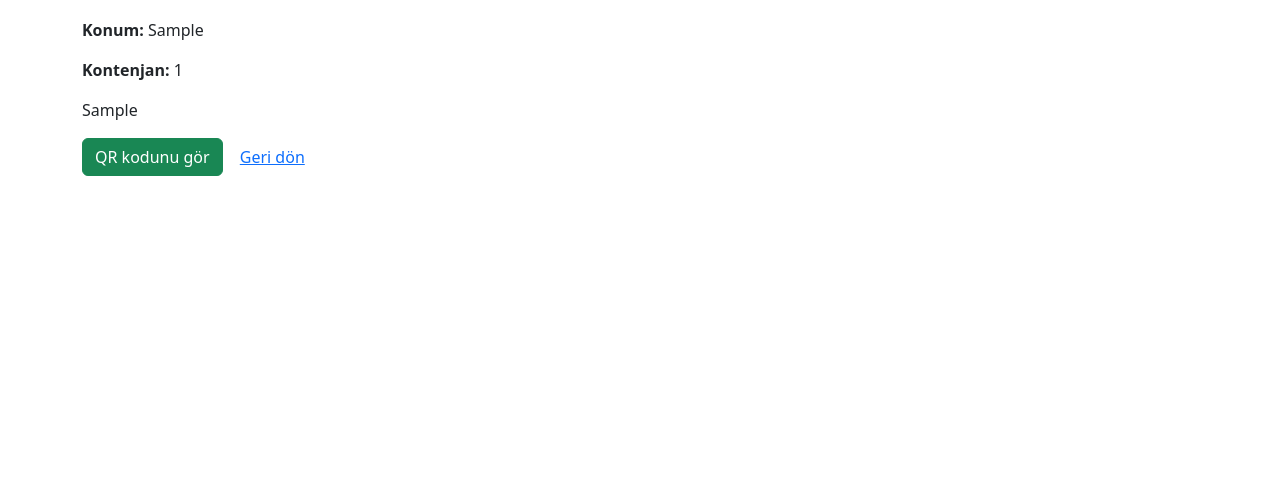
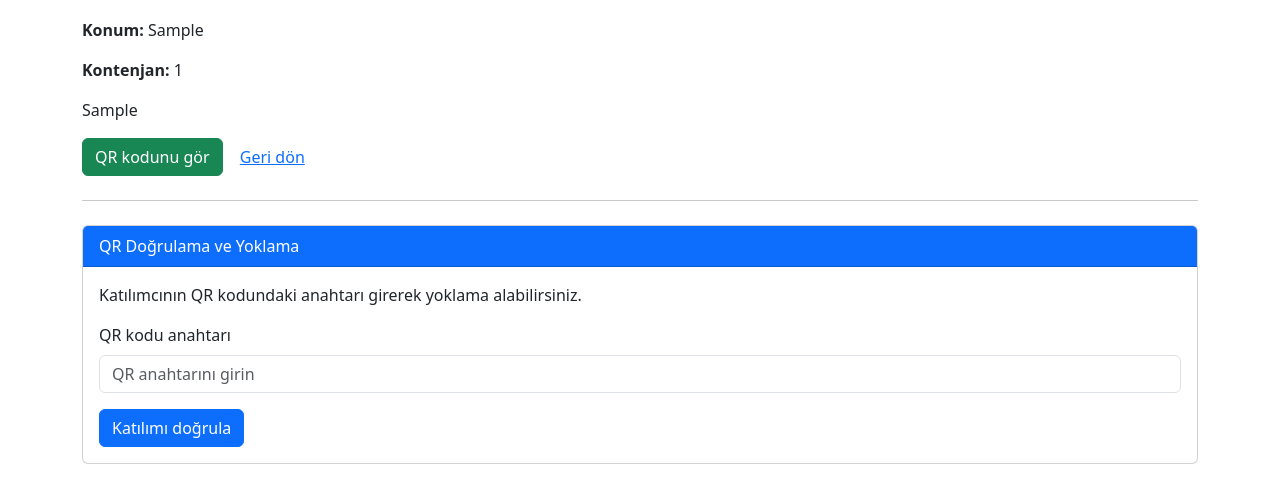
Before and after one commit to TheArya13/kampus-etkinlik-platformu, a Django app: page /etkinlik/1/ in a window 1280 px wide. Shown: the part 166-669 px from the top of the page. Run offline with Django 5.2, Linux system fonts and the light colour scheme; a user stored in the database is signed in; tables that the repository leaves empty hold one stand-in row (values such as "Sample post").

Commit message:
QR dogrulama ve yoklama sistemi eklendi

```diff
--- a/etkinlikler/templates/etkinlikler/etkinlik_detay.html
+++ b/etkinlikler/templates/etkinlikler/etkinlik_detay.html
@@ -1,3 +1,4 @@
+
 <!DOCTYPE html>
 <html lang="tr">
 <head>
@@ -7,26 +8,85 @@
 </head>
 <body>
 <div class="container mt-5">
-        {% if messages %}
-      {% for mesaj in messages %}
-        <div class="alert alert-{% if mesaj.tags == 'error' %}danger{% else %}{{ mesaj.tags }}{% endif %}">{{ mesaj }}</div>
-      {% endfor %}
+
+    {% if messages %}
+        {% for mesaj in messages %}
+            <div class="alert alert-{% if mesaj.tags == 'error' %}danger{% else %}{{ mesaj.tags }}{% endif %}">
+                {{ mesaj }}
+            </div>
+        {% endfor %}
     {% endif %}
+
     <h1>{{ etkinlik.baslik }}</h1>
-    <p><strong>Kulüp:</strong> <a href="{% url 'kulup_detay' etkinlik.kulup.pk %}">{{ etkinlik.kulup }}</a></p>
+
+    <p><strong>Kulüp:</strong>
+        <a href="{% url 'kulup_detay' etkinlik.kulup.pk %}">
+            {{ etkinlik.kulup }}
+        </a>
+    </p>
+
     <p><strong>Tarih:</strong> {{ etkinlik.tarih|date:"d.m.Y H:i" }}</p>
     <p><strong>Konum:</strong> {{ etkinlik.konum }}</p>
     <p><strong>Kontenjan:</strong> {{ etkinlik.kontenjan }}</p>
     <p>{{ etkinlik.aciklama }}</p>
 
     {% if not user.is_authenticated %}
-      <a href="{% url 'giris' %}" class="btn btn-outline-primary">Giriş yap</a>
+        <a href="{% url 'giris' %}" class="btn btn-outline-primary">
+            Giriş yap
+        </a>
     {% elif kayitli %}
-      <a href="{% url 'qr_goster' etkinlik.pk %}" class="btn btn-success">QR kodunu gör</a>
+        <a href="{% url 'qr_goster' etkinlik.pk %}" class="btn btn-success">
+            QR kodunu gör
+        </a>
     {% else %}
-      <a href="{% url 'etkinlik_kayit' etkinlik.pk %}" class="btn btn-primary">Etkinliğe kayıt ol</a>
+        <a href="{% url 'etkinlik_kayit' etkinlik.pk %}" class="btn btn-primary">
+            Etkinliğe kayıt ol
+        </a>
     {% endif %}
-    <a href="{% url 'anasayfa' %}" class="btn btn-link">Geri dön</a>
+
+    <a href="{% url 'anasayfa' %}" class="btn btn-link">
+        Geri dön
+    </a>
+
+    {% if user.is_authenticated %}
+        {% if user.is_staff or etkinlik.kulup.yonetici_id == user.id %}
+            <hr class="my-4">
+
+            <div class="card">
+                <div class="card-header bg-primary text-white">
+                    QR Doğrulama ve Yoklama
+                </div>
+
+                <div class="card-body">
+                    <p>Katılımcının QR kodundaki anahtarı girerek yoklama alabilirsiniz.</p>
+
+                    <form method="post" action="{% url 'qr_dogrula' etkinlik.pk %}">
+                        {% csrf_token %}
+
+                        <div class="mb-3">
+                            <label for="qr_kod" class="form-label">
+                                QR kodu anahtarı
+                            </label>
+
+                            <input
+                                type="text"
+                                name="qr_kod"
+                                id="qr_kod"
+                                class="form-control"
+                                placeholder="QR anahtarını girin"
+                                required
+                            >
+                        </div>
+
+                        <button type="submit" class="btn btn-primary">
+                            Katılımı doğrula
+                        </button>
+                    </form>
+                </div>
+            </div>
+        {% endif %}
+    {% endif %}
+
 </div>
 </body>
 </html>
--- a/etkinlikler/urls.py
+++ b/etkinlikler/urls.py
@@ -1,11 +1,19 @@
+
 from django.urls import path
 from . import views
 
 urlpatterns = [
     path('', views.anasayfa, name='anasayfa'),
+
     path('etkinlik/<int:pk>/', views.etkinlik_detay, name='etkinlik_detay'),
+
     path('etkinlik/<int:pk>/kayit/', views.etkinlik_kayit, name='etkinlik_kayit'),
+
     path('etkinlik/<int:pk>/qr/', views.qr_goster, name='qr_goster'),
+
+    path('etkinlik/<int:pk>/qr-dogrula/', views.qr_dogrula, name='qr_dogrula'),
+
     path('kulupler/', views.kulup_listesi, name='kulup_listesi'),
+
     path('kulup/<int:pk>/', views.kulup_detay, name='kulup_detay'),
 ]
--- a/etkinlikler/views.py
+++ b/etkinlikler/views.py
@@ -1,83 +1,191 @@
+
 from django.shortcuts import render, get_object_or_404, redirect
 from django.contrib.auth.decorators import login_required
-from .models import Etkinlik, Kulup, Kayit
+from django.contrib import messages
+from django.http import HttpResponseForbidden
+from django.views.decorators.http import require_POST
+
+from .models import Etkinlik, Kulup, Kayit, Yoklama
+
 import qrcode
 import io
 import base64
 import secrets
-from django.contrib import messages
 
+
+# ANA SAYFA
 def anasayfa(request):
-    etkinlikler = Etkinlik.objects.filter(durum='aktif').order_by('tarih')
-    return render(request, 'etkinlikler/anasayfa.html', {'etkinlikler': etkinlikler})
+    etkinlikler = Etkinlik.objects.filter(
+        durum='aktif'
+    ).order_by('tarih')
 
+    return render(request, 'etkinlikler/anasayfa.html', {
+        'etkinlikler': etkinlikler
+    })
+
+
+# ETKİNLİK DETAY
 def etkinlik_detay(request, pk):
     etkinlik = get_object_or_404(Etkinlik, pk=pk)
     kayitli = False
+
     if request.user.is_authenticated:
-        kayitli = Kayit.objects.filter(kullanici=request.user, etkinlik=etkinlik).exists()
+        kayitli = Kayit.objects.filter(
+            kullanici=request.user,
+            etkinlik=etkinlik
+        ).exists()
+
     return render(request, 'etkinlikler/etkinlik_detay.html', {
         'etkinlik': etkinlik,
         'kayitli': kayitli
     })
 
+
+# ETKİNLİĞE KAYIT
 @login_required
 def etkinlik_kayit(request, pk):
     etkinlik = get_object_or_404(Etkinlik, pk=pk)
 
     if etkinlik.durum != 'aktif':
-        messages.error(request, 'Bu etkinlik için kayıt kabul edilmiyor.')
+        messages.error(
+            request,
+            'Bu etkinlik için kayıt kabul edilmiyor.'
+        )
         return redirect('etkinlik_detay', pk=pk)
 
-    if Kayit.objects.filter(kullanici=request.user, etkinlik=etkinlik).exists():
-        messages.info(request, 'Bu etkinliğe zaten kayıtlısınız.')
+    if Kayit.objects.filter(
+        kullanici=request.user,
+        etkinlik=etkinlik
+    ).exists():
+        messages.info(
+            request,
+            'Bu etkinliğe zaten kayıtlısınız.'
+        )
         return redirect('etkinlik_detay', pk=pk)
 
-    if Kayit.objects.filter(etkinlik=etkinlik).count() >= etkinlik.kontenjan:
+    if Kayit.objects.filter(
+        etkinlik=etkinlik
+    ).count() >= etkinlik.kontenjan:
         messages.error(request, 'Kontenjan dolu.')
         return redirect('etkinlik_detay', pk=pk)
 
     Kayit.objects.create(
         kullanici=request.user,
         etkinlik=etkinlik,
-        qr_kod=secrets.token_urlsafe(16),
+        qr_kod=secrets.token_urlsafe(16)
     )
-    messages.success(request, 'Kayıt işleminiz tamamlandı.')
-    return redirect('etkinlik_detay', pk=pk)
+
+    messages.success(
+        request,
+        'Kayıt işleminiz tamamlandı.'
+    )
     return redirect('etkinlik_detay', pk=pk)
 
+
+# KULÜP LİSTESİ
 def kulup_listesi(request):
     kulupler = Kulup.objects.all()
-    return render(request, 'etkinlikler/kulup_listesi.html', {'kulupler': kulupler})
 
+    return render(request, 'etkinlikler/kulup_listesi.html', {
+        'kulupler': kulupler
+    })
+
+
+# KULÜP DETAY
 def kulup_detay(request, pk):
     kulup = get_object_or_404(Kulup, pk=pk)
     etkinlikler = Etkinlik.objects.filter(kulup=kulup)
+
     return render(request, 'etkinlikler/kulup_detay.html', {
         'kulup': kulup,
         'etkinlikler': etkinlikler
     })
+
+
+# QR KODUNU GÖSTER
 @login_required
 def qr_goster(request, pk):
     etkinlik = get_object_or_404(Etkinlik, pk=pk)
-    kayit = Kayit.objects.filter(kullanici=request.user, etkinlik=etkinlik).first()
+
+    kayit = Kayit.objects.filter(
+        kullanici=request.user,
+        etkinlik=etkinlik
+    ).first()
 
     if kayit is None:
-        messages.error(request, 'Bu etkinliğe kayıtlı olmadan QR kod alamazsınız.')
+        messages.error(
+            request,
+            'Bu etkinliğe kayıtlı olmadan QR kod alamazsınız.'
+        )
         return redirect('etkinlik_detay', pk=pk)
 
     if not kayit.qr_kod:
         kayit.qr_kod = secrets.token_urlsafe(16)
-        kayit.save()
+        kayit.save(update_fields=['qr_kod'])
 
     qr = qrcode.make(kayit.qr_kod)
 
     buffer = io.BytesIO()
     qr.save(buffer, format='PNG')
-    qr_base64 = base64.b64encode(buffer.getvalue()).decode()
+
+    qr_base64 = base64.b64encode(
+        buffer.getvalue()
+    ).decode()
 
     return render(request, 'etkinlikler/qr_goster.html', {
         'etkinlik': etkinlik,
         'qr_base64': qr_base64,
-        'kayit': kayit,
+        'kayit': kayit
     })
+
+
+# QR DOĞRULAMA VE YOKLAMA
+@login_required
+@require_POST
+def qr_dogrula(request, pk):
+    etkinlik = get_object_or_404(Etkinlik, pk=pk)
+
+    # Yalnızca yetkili kişiler yoklama alabilir.
+    if not (
+        request.user.is_staff
+        or etkinlik.kulup.yonetici_id == request.user.id
+    ):
+        return HttpResponseForbidden(
+            'QR doğrulama yetkiniz yok.'
+        )
+
+    token = request.POST.get('qr_kod', '').strip()
+
+    if not token:
+        messages.error(request, 'QR kodu boş olamaz.')
+        return redirect('etkinlik_detay', pk=pk)
+
+    kayit = Kayit.objects.filter(
+        etkinlik=etkinlik,
+        qr_kod=token
+    ).first()
+
+    if kayit is None:
+        messages.error(request, 'Geçersiz QR kodu.')
+        return redirect('etkinlik_detay', pk=pk)
+
+    if kayit.katildi:
+        messages.info(
+            request,
+            'Bu katılım zaten kaydedilmiş.'
+        )
+        return redirect('etkinlik_detay', pk=pk)
+
+    # Katılım bilgisini kaydet.
+    kayit.katildi = True
+    kayit.save(update_fields=['katildi'])
+
+    # Yoklama kaydını oluştur.
+    Yoklama.objects.get_or_create(kayit=kayit)
+
+    messages.success(
+        request,
+        'QR doğrulandı. Katılım başarıyla kaydedildi.'
+    )
+
+    return redirect('etkinlik_detay', pk=pk)
```
